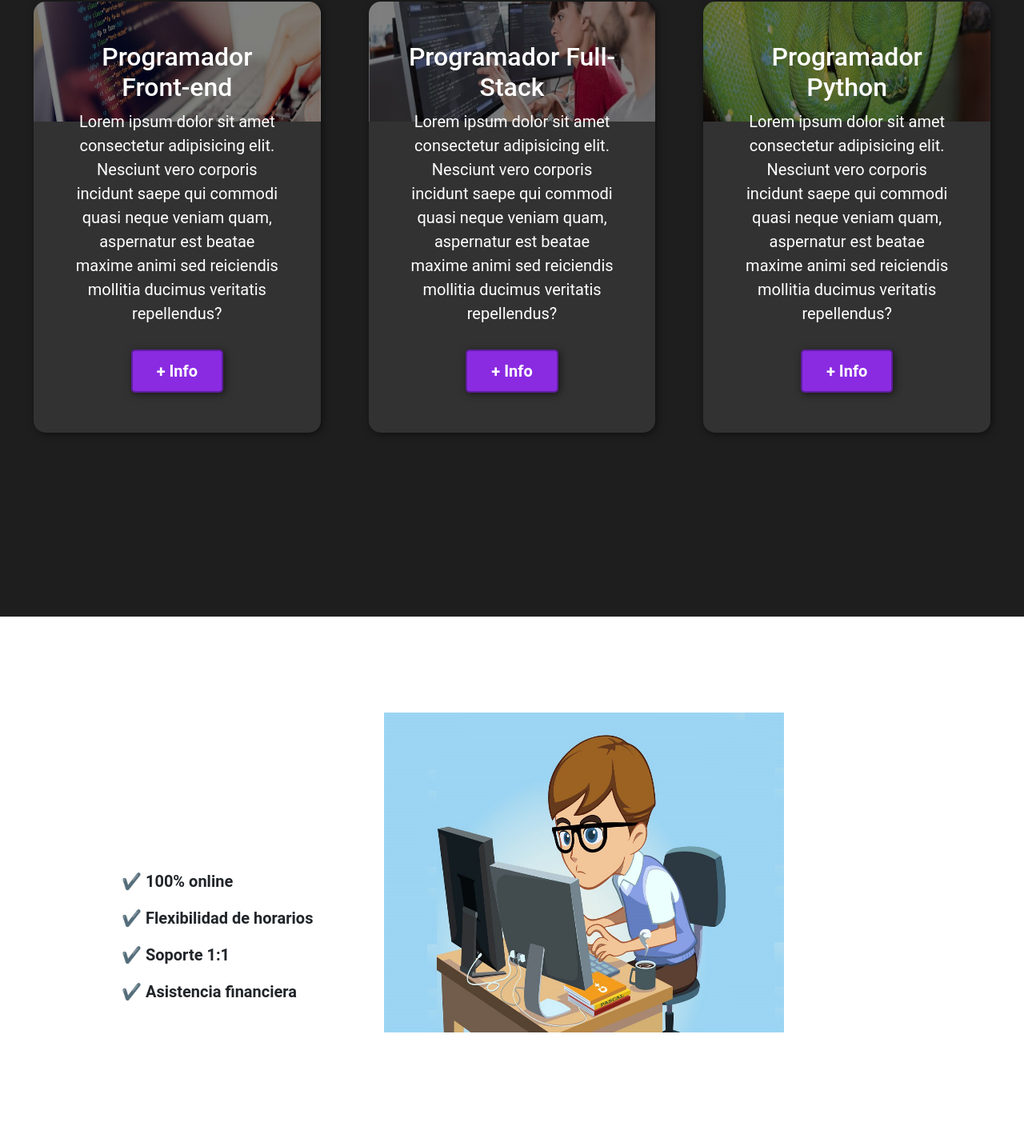
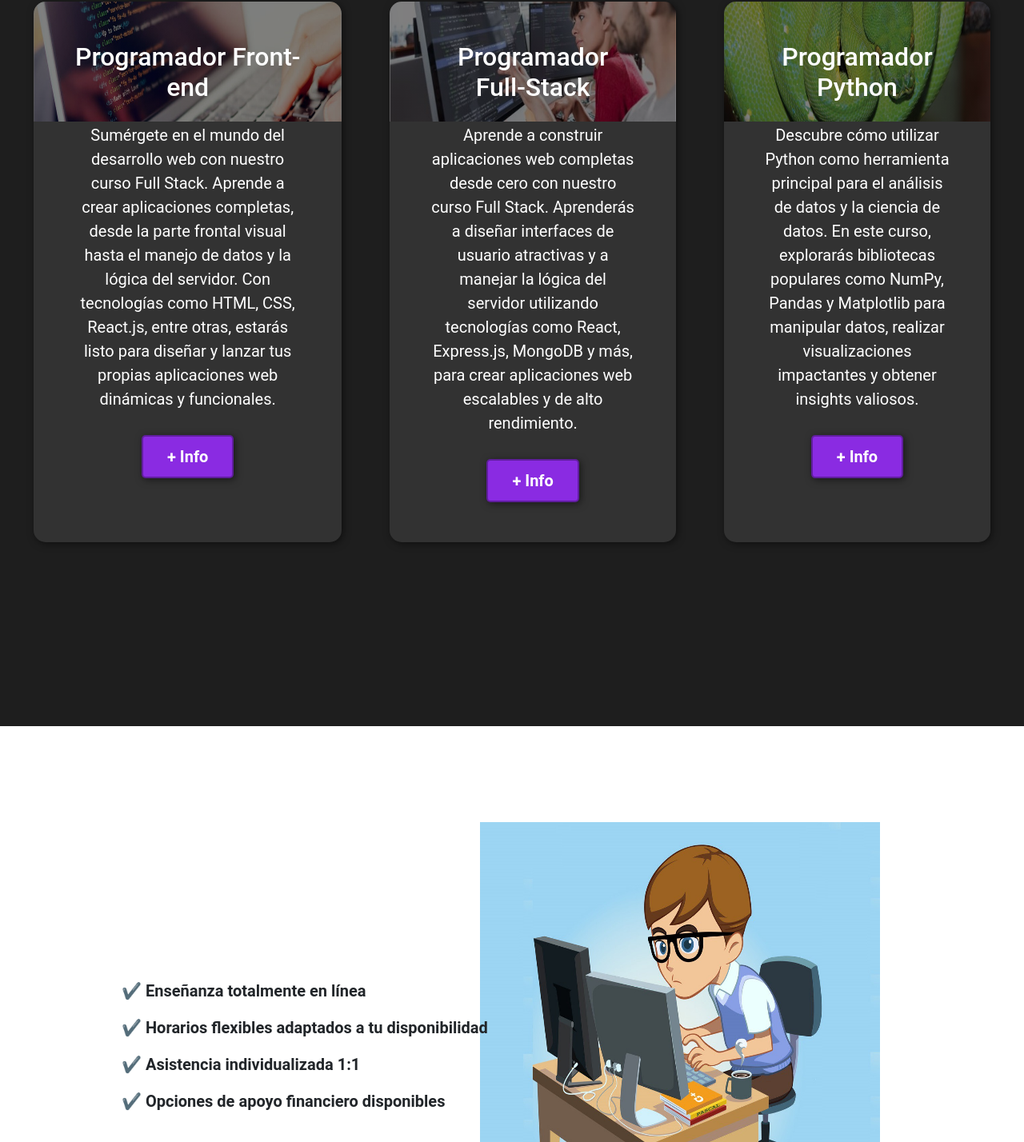
Before and after one commit to FranMaster08/academit, a plain HTML site: page index.html in a window 1280 px wide. Shown: the part 2065-3493 px from the top of the page at 80% size. Drawn offline with nearby package versions, Linux system fonts and the light colour scheme.

Commit message:
add: se agregaron los textos para la seccion sobre nosotros, nuestros cursos y caracteristicas

```diff
--- a/index.css
+++ b/index.css
@@ -141,6 +141,7 @@ header a:hover {
 
 #nuestros-programas p {
     display: none;
+    margin-top: 25px;
 }
 
 #nuestros-programas .carta {
@@ -342,7 +343,7 @@ footer .container {
 
 @media (min-width: 1200px) {
     #caracteristicas {
-        background-position-x: calc(100vw - 800px);
+        background-position-x: calc(100vw - 680px);
     }
 }
 
--- a/index.html
+++ b/index.html
@@ -33,9 +33,12 @@
             <div class="img-container"></div>
             <div class="texto">
                 <h2>Somos <span class="color-acento">Academit</span></h2>
-                <p>Lorem ipsum dolor sit amet consectetur adipisicing elit. Suscipit veritatis a autem sed dignissimos
-                    commodi, voluptas incidunt voluptatibus cum, quia neque nulla consequatur laborum accusamus,
-                    perspiciatis odio nemo minus vel!</p>
+                <p>
+                    Brindamos información, herramientas actualizadas y descentralizadas otorgando acceso educativo de calidad para crear profesionales que satisfactoriamente cumplirán a cabalidad con los más altos estándares o requerimientos que existan en el mercado.
+                  </p>
+                  <p>
+                    Nos comprometemos a fomentar la innovación, el crecimiento y la excelencia para aquellos que confían en nosotros, contribuyendo así al éxito de nuestros estudiantes.
+                  </p>
             </div>
         </div>
     </section>
@@ -46,23 +49,17 @@
             <div class="programas">
                 <div class="carta">
                     <h3>Programador Front-end</h3>
-                    <p>Lorem ipsum dolor sit amet consectetur adipisicing elit. Nesciunt vero corporis incidunt saepe
-                        qui commodi quasi neque veniam quam, aspernatur est beatae maxime animi sed reiciendis mollitia
-                        ducimus veritatis repellendus?</p>
+                    <p>Sumérgete en el mundo del desarrollo web con nuestro curso Full Stack. Aprende a crear aplicaciones completas, desde la parte frontal visual hasta el manejo de datos y la lógica del servidor. Con tecnologías como HTML, CSS, React.js, entre otras, estarás listo para diseñar y lanzar tus propias aplicaciones web dinámicas y funcionales.</p>
                     <button>+ Info</button>
                 </div>
                 <div class="carta">
                     <h3>Programador Full-Stack</h3>
-                    <p>Lorem ipsum dolor sit amet consectetur adipisicing elit. Nesciunt vero corporis incidunt saepe
-                        qui commodi quasi neque veniam quam, aspernatur est beatae maxime animi sed reiciendis mollitia
-                        ducimus veritatis repellendus?</p>
+                    <p>Aprende a construir aplicaciones web completas desde cero con nuestro curso Full Stack. Aprenderás a diseñar interfaces de usuario atractivas y a manejar la lógica del servidor utilizando tecnologías como React, Express.js, MongoDB y más, para crear aplicaciones web escalables y de alto rendimiento.</p>
                     <button>+ Info</button>
                 </div>
                 <div class="carta">
                     <h3>Programador Python</h3>
-                    <p>Lorem ipsum dolor sit amet consectetur adipisicing elit. Nesciunt vero corporis incidunt saepe
-                        qui commodi quasi neque veniam quam, aspernatur est beatae maxime animi sed reiciendis mollitia
-                        ducimus veritatis repellendus?</p>
+                    <p>Descubre cómo utilizar Python como herramienta principal para el análisis de datos y la ciencia de datos. En este curso, explorarás bibliotecas populares como NumPy, Pandas y Matplotlib para manipular datos, realizar visualizaciones impactantes y obtener insights valiosos.</p>
                     <button>+ Info</button>
                 </div>
             </div>
@@ -72,10 +69,10 @@
     <section id="caracteristicas">
         <div class="container">
             <ul>
-                <li>✔️ 100% online</li>
-                <li>✔️ Flexibilidad de horarios</li>
-                <li>✔️ Soporte 1:1</li>
-                <li>✔️ Asistencia financiera</li>
+                <li>✔️ Enseñanza totalmente en línea</li>
+                <li>✔️ Horarios flexibles adaptados a tu disponibilidad</li>
+                <li>✔️ Asistencia individualizada 1:1</li>
+                <li>✔️ Opciones de apoyo financiero disponibles</li>
             </ul>
         </div>
     </section>
```
